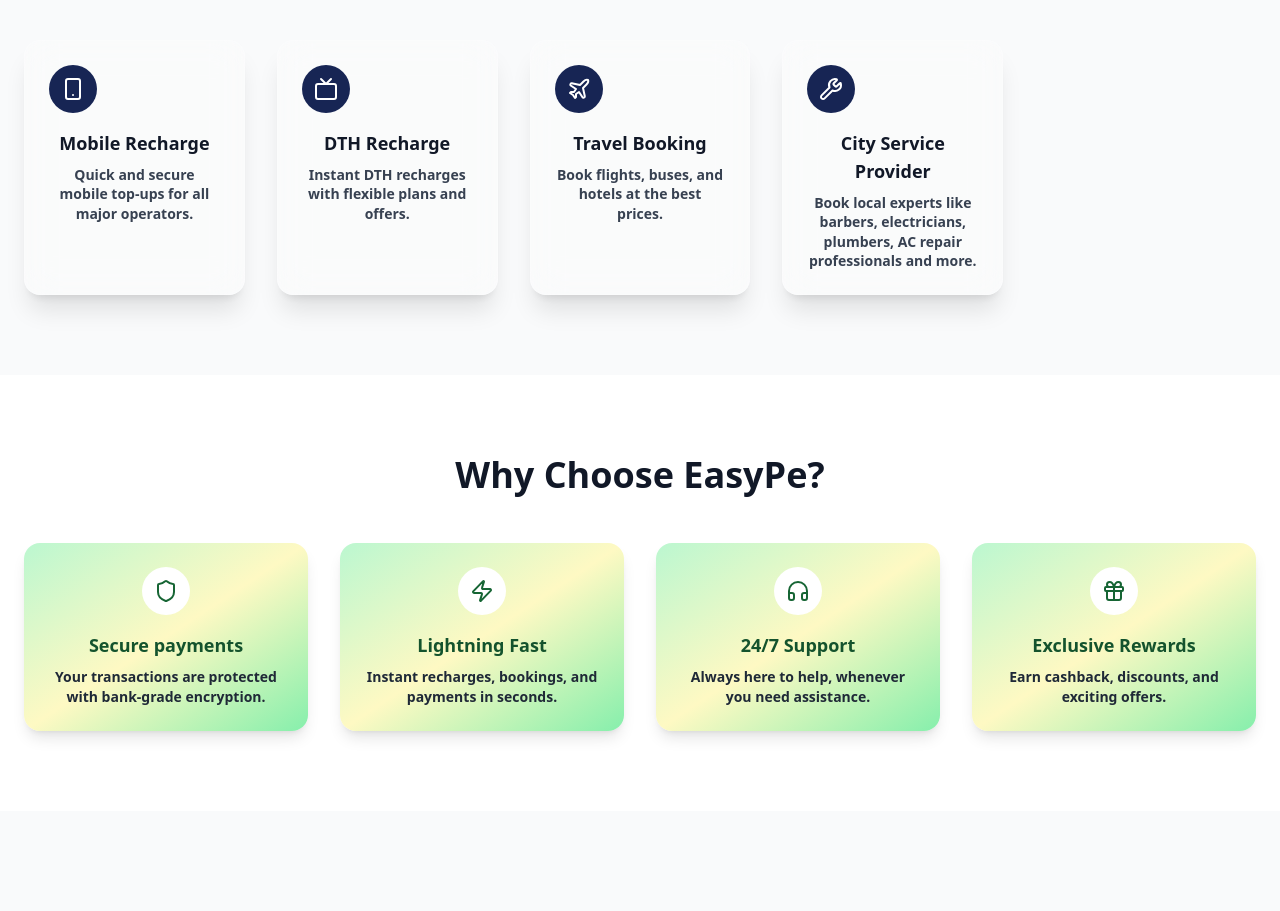
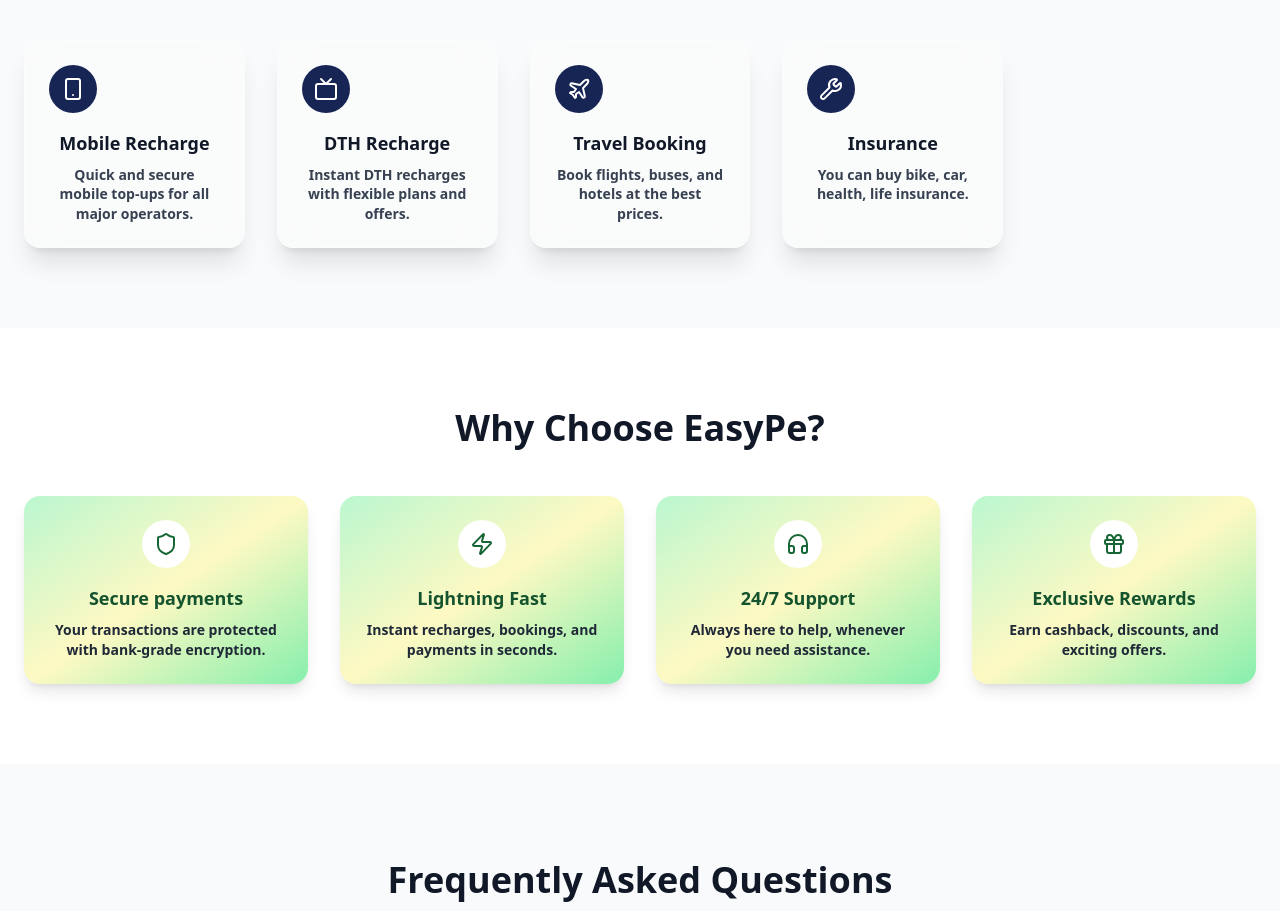
Before and after one commit to techember/easype_rechargepannel, a React (Vite) app in the folder AadyaPay-main/: page / in a window 1280 px wide. Shown: the part 820-1731 px from the top of the page. Built offline with nearby package versions, Linux system fonts and the light colour scheme.

Commit message:
service card changed

```diff
--- a/AadyaPay-main/src/components/Services.jsx
+++ b/AadyaPay-main/src/components/Services.jsx
@@ -28,8 +28,8 @@
           />
           <ServiceCard
             Icon={Wrench}
-            title="City Service Provider"
-            description="Book local experts like barbers, electricians, plumbers, AC repair professionals and more."
+            title="Insurance"
+            description="You can buy bike, car, health, life insurance."
           />
         </div>
       </div>
```
